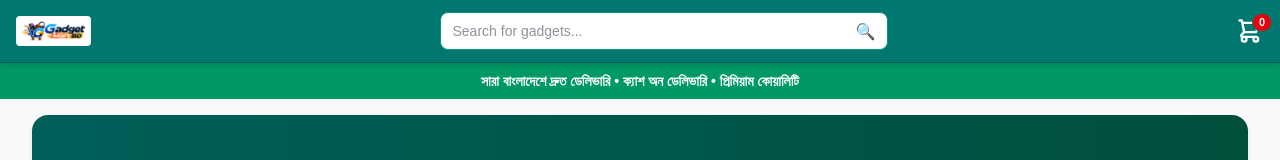
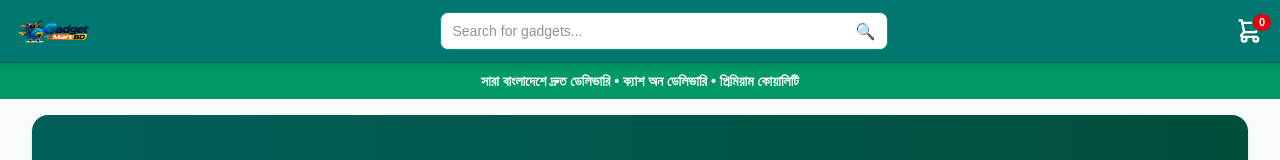
Before and after one commit to shahed1721/gadgetmartbd, a Next.js app: page / in a window 1280 px wide. Shown: the top 160 px of the page. Built offline with nearby package versions, Linux system fonts and the light colour scheme; no server answers.

Commit message:
Remove white background from logo in header

```diff
--- a/src/app/components/Header.js
+++ b/src/app/components/Header.js
@@ -15,9 +15,9 @@ export default function Header() {
           {/* মোবাইল মেন্যু বাটন (বামে) */}
           <button className="md:hidden text-white text-2xl hover:text-teal-200 transition order-1">☰</button>
 
-          {/* লোগো: মোবাইল ভিউতে абсолют (absolute) করে ঠিক মাঝখানে রাখা হয়েছে এবং সাইজ 75px করা হয়েছে */}
+          {/* লোগো: মোবাইল ভিউতে absolute করে ঠিক মাঝখানে রাখা হয়েছে এবং সাইজ 75px করা হয়েছে (সাদা ব্যাকগ্রাউন্ড সরিয়ে দেওয়া হয়েছে) */}
           <Link href="/" className="flex items-center absolute left-1/2 -translate-x-1/2 md:static md:translate-x-0 order-2">
-            <img src="/logo.png" alt="Gadget Mart BD Logo" style={{ width: '75px' }} className="object-contain bg-white rounded p-1" />
+            <img src="/logo.png" alt="Gadget Mart BD Logo" style={{ width: '75px' }} className="object-contain" />
           </Link>
 
           {/* ডেস্কটপ সার্চ বার */}
```
